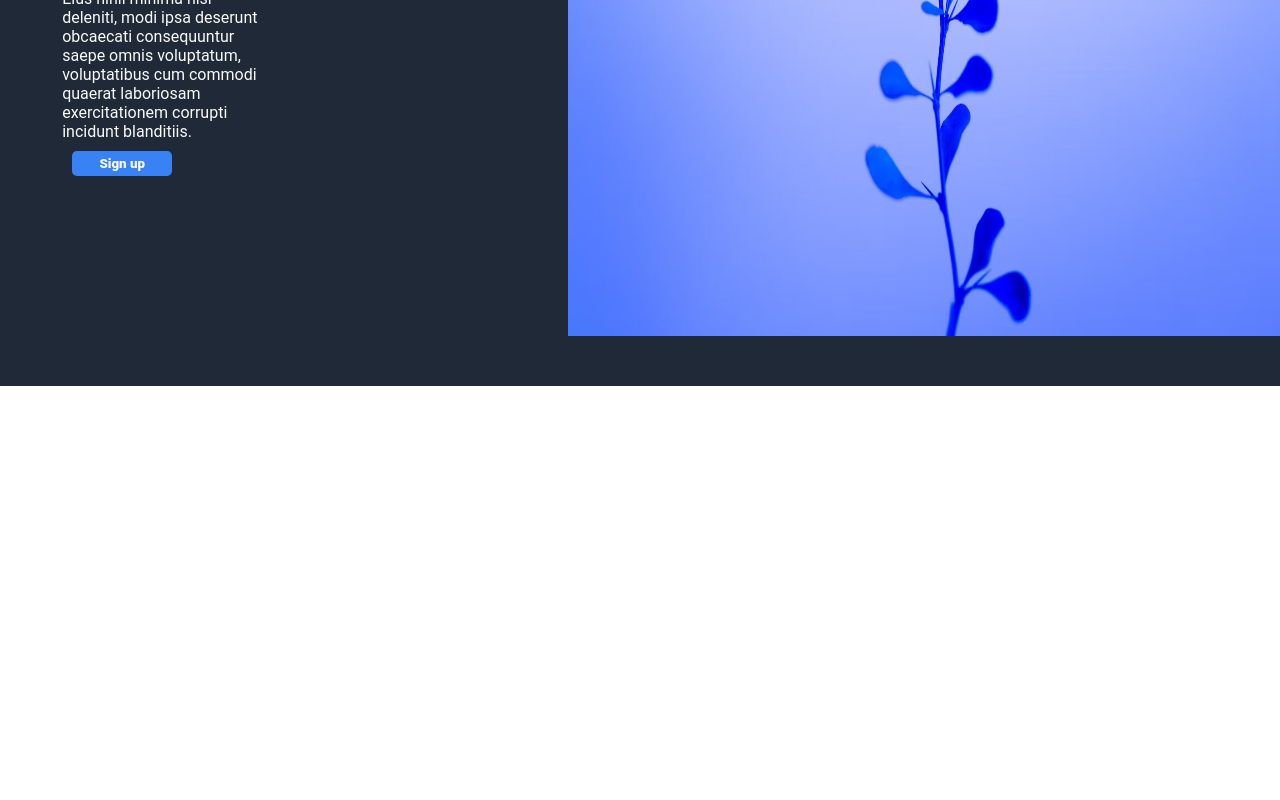
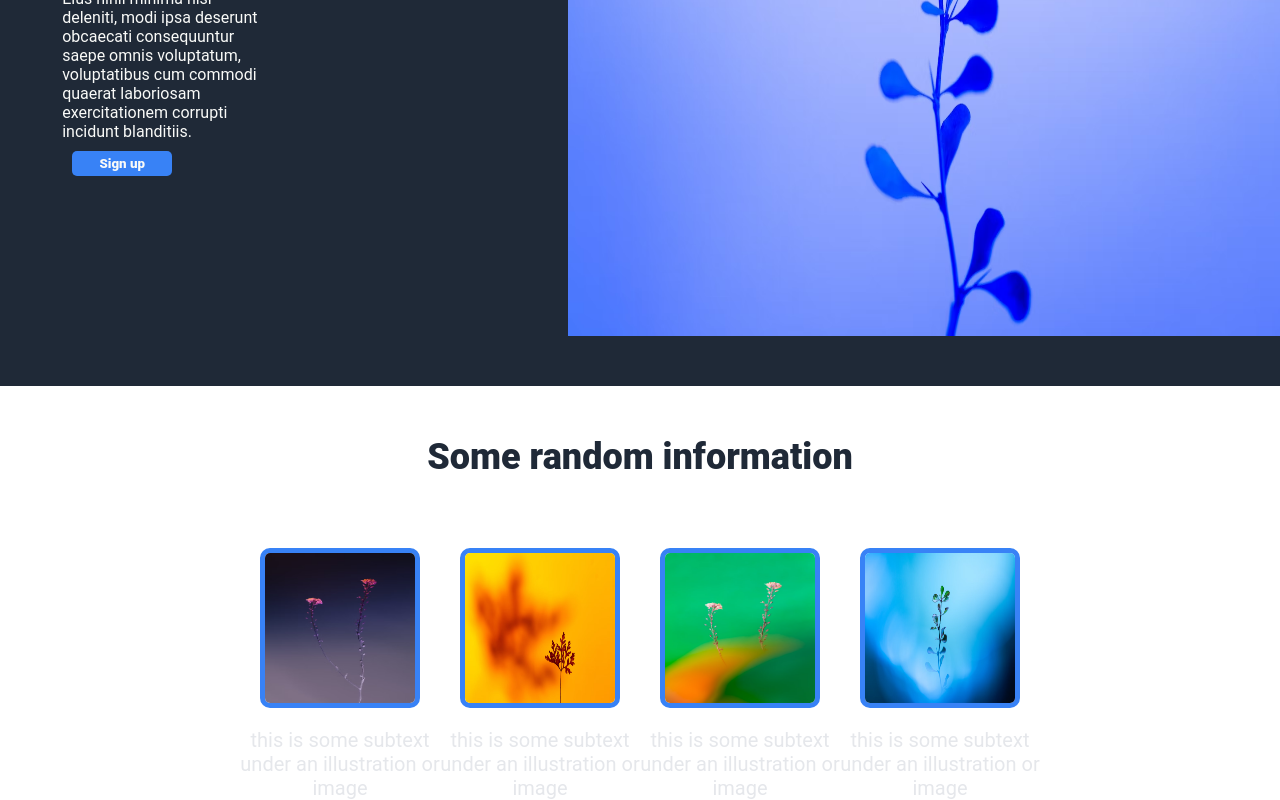
Before and after one commit to Jonathen027/landing_page, a plain HTML site: page index.html in a window 1280 px wide. Shown: the part 526-1326 px from the top of the page. Before the commit the page ends 912 px from the top, so only its background shows below. Drawn offline with Linux system fonts and the light colour scheme.

Commit message:
Added an information section and done the styling

```diff
--- a/index.html
+++ b/index.html
@@ -24,9 +24,37 @@
             </div>
                 <img class="hero-img" src="/images/flower.jpg" alt="no image available">
         </div>
-</section>
+    </section>
 
-
+    <section>
+        <p class="info-heading">Some random information</p>
+        <div class="info-body">
+            <div class="info-box">
+                <div class="info-img">
+                    <img class="info-img-rounded" src="/images/flower_pink.jpg" alt="no img avialable">
+                </div>
+                <p class="info-text">this is some subtext under an illustration or image</p>
+            </div>
+            <div class="info-box">
+                <div class="info-img">
+                    <img class="info-img-rounded" src="/images/flower_yellow.jpg" alt="no img avialable">
+                </div>
+                <p class="info-text">this is some subtext under an illustration or image</p>
+            </div>
+            <div class="info-box">
+                <div class="info-img">
+                    <img class="info-img-rounded" src="/images/flower_green.jpg" alt="no img avialable">
+                </div>
+                <p class="info-text">this is some subtext under an illustration or image</p>
+            </div>
+            <div class="info-box">
+                <div class="info-img">
+                    <img class="info-img-rounded" src="/images/flower_blue.jpg" alt="no img avialable">
+                </div>
+                <p class="info-text">this is some subtext under an illustration or image</p>
+            </div>
+        </div>
+    </section>
 
 </body>
 </html>
--- a/style.css
+++ b/style.css
@@ -48,7 +48,7 @@
     flex: 1;
 }
 
-.hero-text-heading{
+.hero-text-heading {
     font-size: 48px;;
     font-weight: 1000;
 }
@@ -62,10 +62,54 @@
     padding: 5px;
     width: 100px;
     font-weight: 900;
-
 }
 
 .hero-img{
     margin: 50px 100px ;
     width: 750px;
 }
+
+.info-heading{
+    font-size: 36px;
+    text-align: center;
+    margin: 50px;
+    color: #1F2937;
+    font-weight: 1000;
+}
+
+.info-body{
+    display: flex;
+    justify-content: center;
+    flex-wrap: wrap;
+}
+
+.info-box{
+    display: flex;
+    flex-direction: column;
+    width: 200px;
+}
+
+.info-img{
+    display: flex;
+    flex-direction: column;
+    margin: 20px;
+    border: #3882F6 solid 5px;
+    border-radius: 10px;
+}
+
+.info-img-rounded{
+    border-radius: 5px;
+    max-height: 150px;
+    max-width: 100%;
+    min-height:150px;
+    min-width:100%;
+
+
+}
+
+.info-text{
+    text-align: center;
+    color: #e5e7eb;
+    font-size: 20px;
+
+}
```
